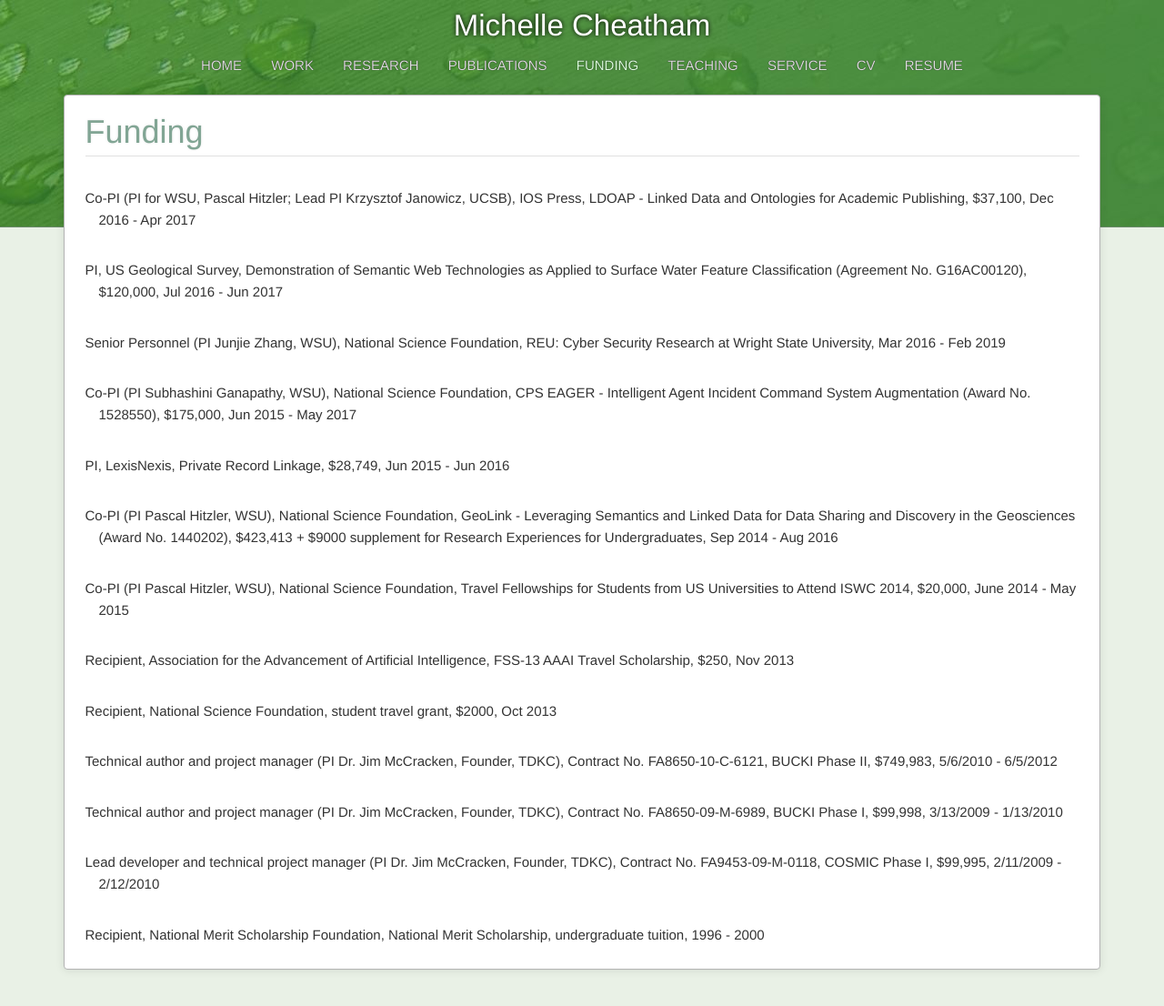
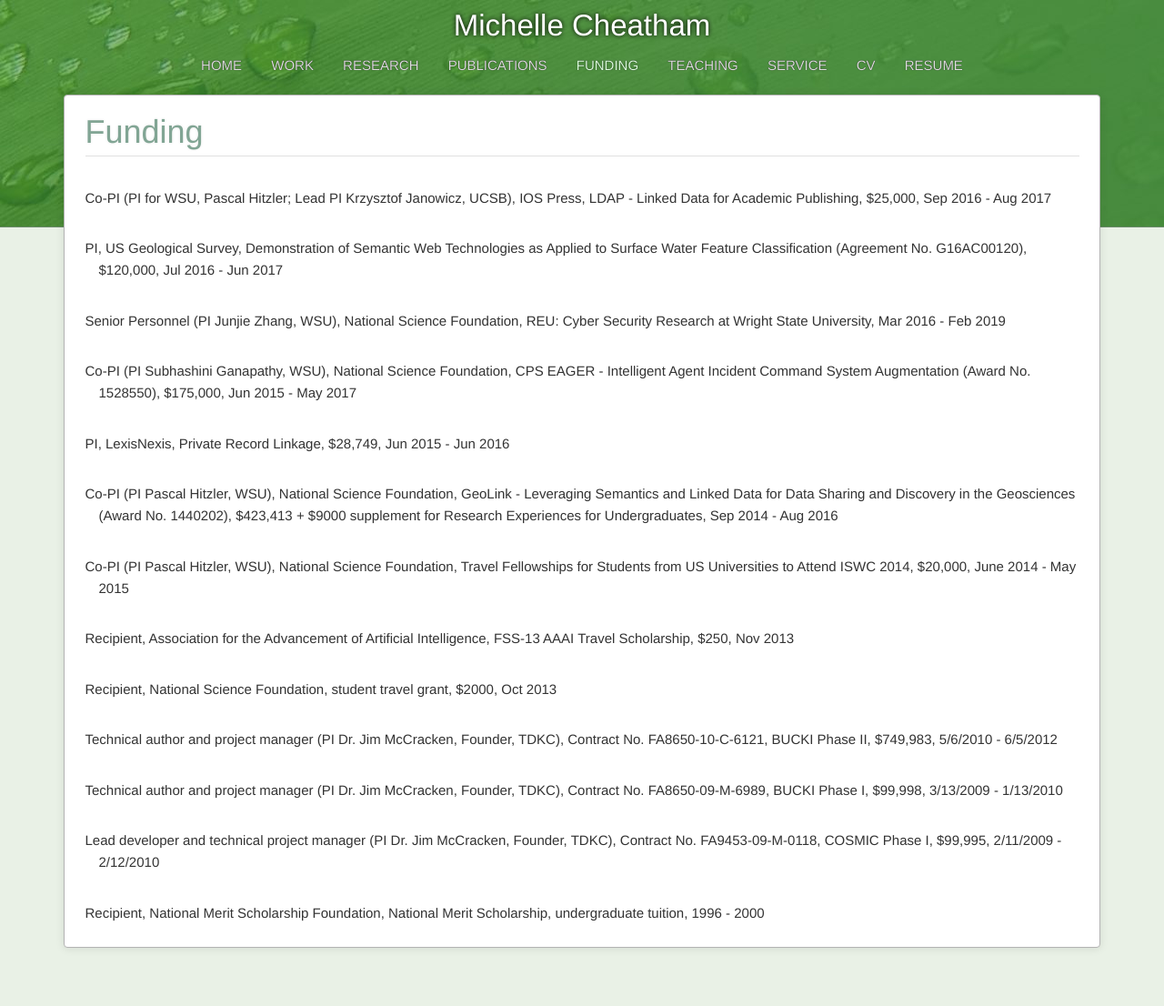
Before and after one commit to mcheatham/mcheatham.github.io, a Jekyll site: the page built from funding.md, in a window 1280 px wide. Shown: the whole page at 91% size. Built offline with Jekyll 4.4.1, drawn with Linux system fonts in a browser that asks for light colours; after the commit the page ends 1082 px from its top, so only the background shows below that.

Commit message:
Edited IOS Press funding to be correct amount and title

```diff
--- a/_data/funds.yaml
+++ b/_data/funds.yaml
@@ -1,9 +1,9 @@
 # listed in reverse order by date
 - role: Co-PI (PI for WSU, Pascal Hitzler; Lead PI Krzysztof Janowicz, UCSB)
   source: IOS Press
-  project: LDOAP - Linked Data and Ontologies for Academic Publishing
-  amount: $37,100
-  date: Dec 2016 - Apr 2017
+  project: LDAP - Linked Data for Academic Publishing
+  amount: $25,000
+  date: Sep 2016 - Aug 2017
 
 - role: PI
   source: US Geological Survey
```
